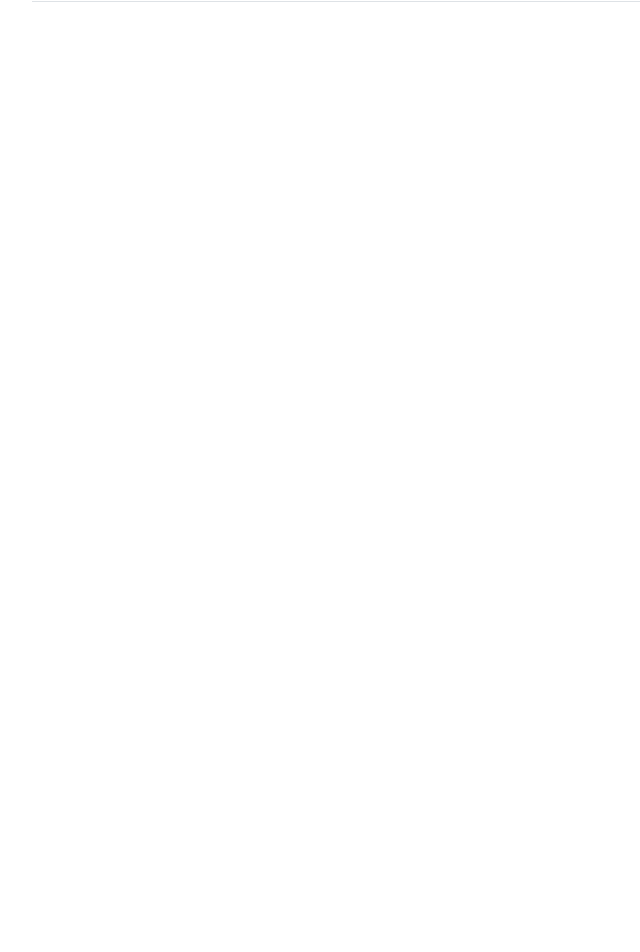
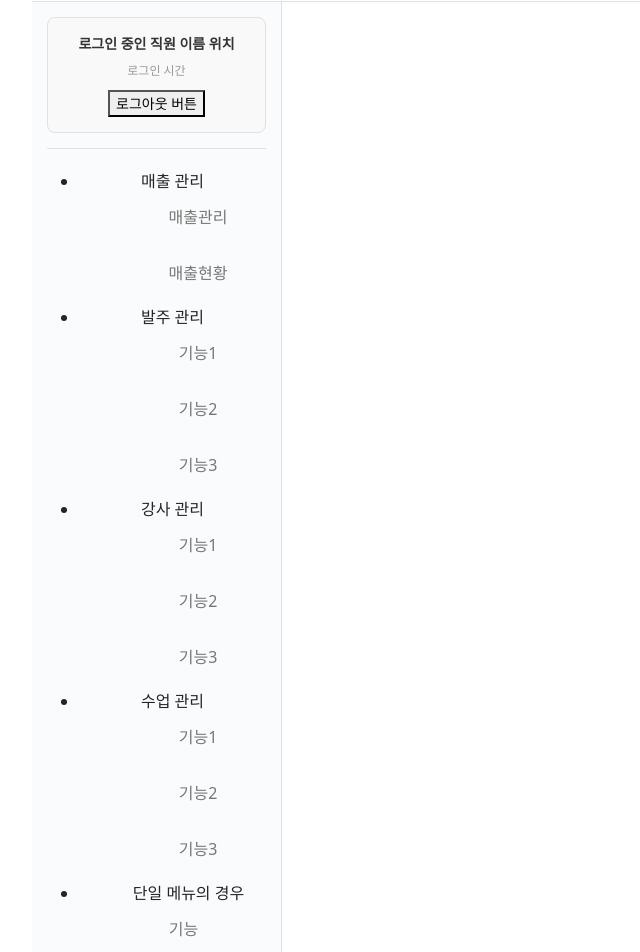
Before and after one commit to CrystalJiSeon/finalprojectmypart, a React (Vite) app: page /admin in a window 1280 px wide. Shown: the part 238-1190 px from the top of the page, without its empty margins (0-640 px from the left). Before the commit the page ends 800 px from the top, so only its background shows below. Built offline with nearby package versions, Linux system fonts and the light colour scheme.

Commit message:
내 작업공간 푸쉬 : 내비바도 해결함

```diff
--- a/src/pages/admin/NavBar.tsx
+++ b/src/pages/admin/NavBar.tsx
@@ -1,10 +1,26 @@
-import React from 'react';
+import React, { useState } from 'react';
 import { Nav } from 'react-bootstrap';
+import { useLocation } from 'react-router-dom';
+import '../../../public/AdminNavCss.css'
+function NavBar(props) {
+    const [activeSubMenu, setActiveSubMenu] = useState(() => {
+        const path = window.location.pathname;
+        return path.split('/').pop();
+    });
+    const [currentMenu, setCurrentMenu]=useState();
+    const location = useLocation();
+    const handleSubMenuClick = (subMenu, path) => {
+        setActiveSubMenu(subMenu);
+        window.location.href = path;
+    };
 
-function NavBar(props) {
+    const handleMenuClick = (menu) => {
+        setActiveSubMenu(null);
+    };
     return (
         <div>
             <Nav variant="tabs" defaultActiveKey="/home">
+                <Nav.Item>추후 없앨 탭들임</Nav.Item>
                 <Nav.Item>
                     <Nav.Link href="/admin/sales">Sales</Nav.Link>
                 </Nav.Item>
@@ -22,6 +38,89 @@ function NavBar(props) {
                 </Nav.Item>
             </Nav>
 
+            <aside className="sidebar">
+            <div className="sidebar-top">
+                <div className="user-info">
+                    <div className="user-name">
+                        로그인 중인 직원 이름 위치
+                    </div>
+                    <div className="login-time">로그인 시간</div>
+                    <button className="box small">로그아웃 버튼</button>
+                </div>
+            </div>
+            <ul>
+                <li>
+                    <span>
+                        <i className="bi bi-piggy-bank"></i>매출 관리
+                    </span>
+                    <ul className="submenu">
+                        <li >
+                            <a href="#" onClick={() => handleSubMenuClick('submenu1', '/admin/salesmanage')}>매출관리</a>
+                        </li>
+                        <li >
+                            <a href="#" onClick={() => handleSubMenuClick('submenu2', '/admin/salesstatus')}>매출현황</a>
+                        </li>
+                    </ul>
+                </li>
+                <li>
+                    <span >
+                        <i className="bi bi-cart-check"></i>발주 관리
+                    </span>
+                    <ul className="submenu">
+                        <li >
+                            <a href="#" onClick={() => handleSubMenuClick('submenu1', '/path')}>기능1</a>
+                        </li>
+                        <li >
+                            <a href="#" onClick={() => handleSubMenuClick('submenu2', '/path2')}>기능2</a>
+                        </li>
+                        <li>
+                            <a href="#" onClick={() => handleSubMenuClick('submenu3', '/path3')}>기능3</a>
+                        </li>
+                    </ul>
+                </li>
+                <li>
+                    <span >
+                        <i className="bi bi-cart-check"></i>강사 관리
+                    </span>
+                    <ul className="submenu">
+                        <li >
+                            <a href="#" onClick={() => handleSubMenuClick('submenu1', '/path')}>기능1</a>
+                        </li>
+                        <li >
+                            <a href="#" onClick={() => handleSubMenuClick('submenu2', '/path2')}>기능2</a>
+                        </li>
+                        <li>
+                            <a href="#" onClick={() => handleSubMenuClick('submenu3', '/path3')}>기능3</a>
+                        </li>
+                    </ul>
+                </li>
+                <li>
+                    <span >
+                        <i className="bi bi-cart-check"></i>수업 관리
+                    </span>
+                    <ul className="submenu">
+                        <li >
+                            <a href="#" onClick={() => handleSubMenuClick('submenu1', '/path')}>기능1</a>
+                        </li>
+                        <li >
+                            <a href="#" onClick={() => handleSubMenuClick('submenu2', '/path2')}>기능2</a>
+                        </li>
+                        <li>
+                            <a href="#" onClick={() => handleSubMenuClick('submenu3', '/path3')}>기능3</a>
+                        </li>
+                    </ul>
+                </li>
+                <li>
+                   <ul className="submenu one">단일 메뉴의 경우
+                        <li>
+                            <a href="#" onClick={() => handleSubMenuClick('submenuname', '/path4')}>기능
+                                <i className="bi bi-person-vcard"></i>
+                            </a>
+                        </li>
+                    </ul>
+                </li>
+            </ul>
+        </aside>
         </div>
     );
 }
--- a/src/router/index.tsx
+++ b/src/router/index.tsx
@@ -7,7 +7,8 @@ import AdminSales from '../pages/admin/AdminSales';
 const routes = [
     {path:"/", element:null},
     {path:"/admin", element:<Admin/>},
-    {path:"/admin/sales", element:<AdminSales/>},
+    {path:"/admin/salesmanage", element:<AdminSales/>},
+    {path:"/admin/salesstatus", element:<AdminSales/>},
     {path:"/admin/stock", element:<Admin/>},
     {path:"/admin/class", element:<Admin/>},
     {path:"/admin/teacher", element:<Admin/>},
```
